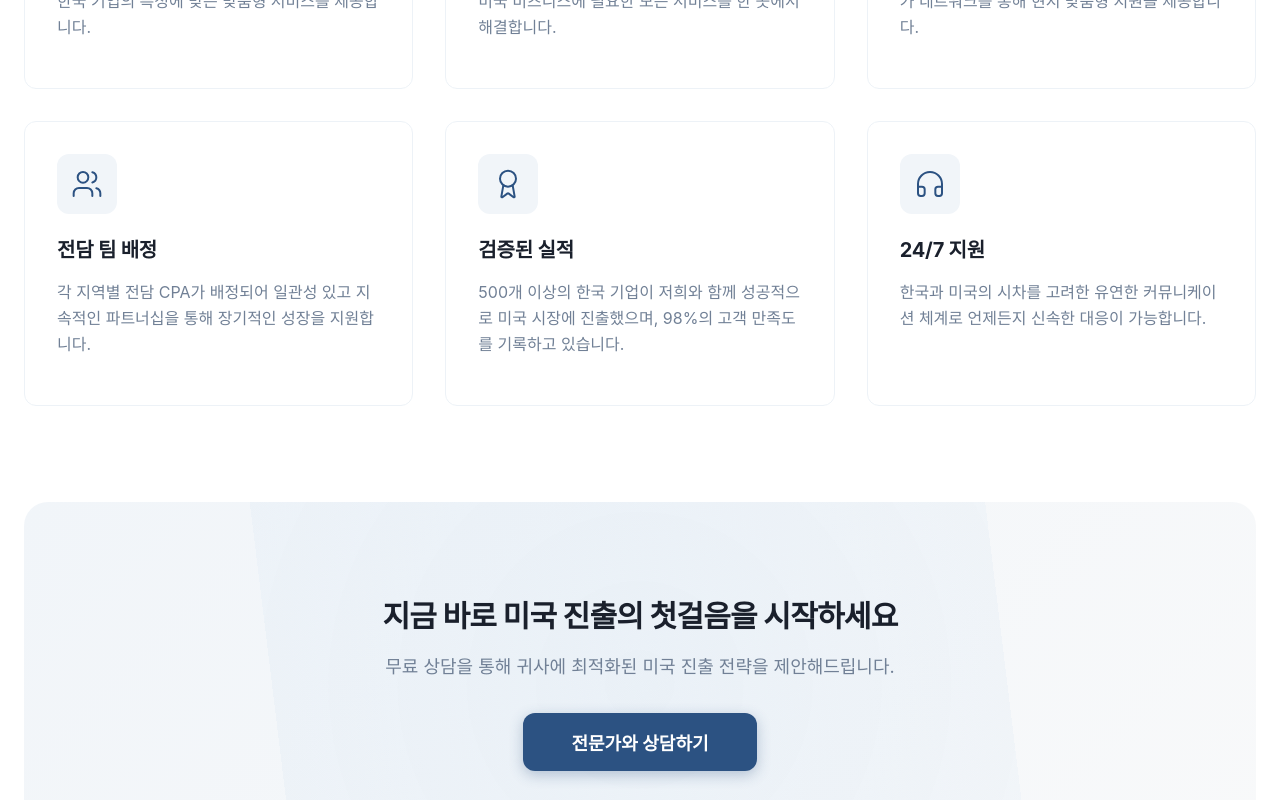
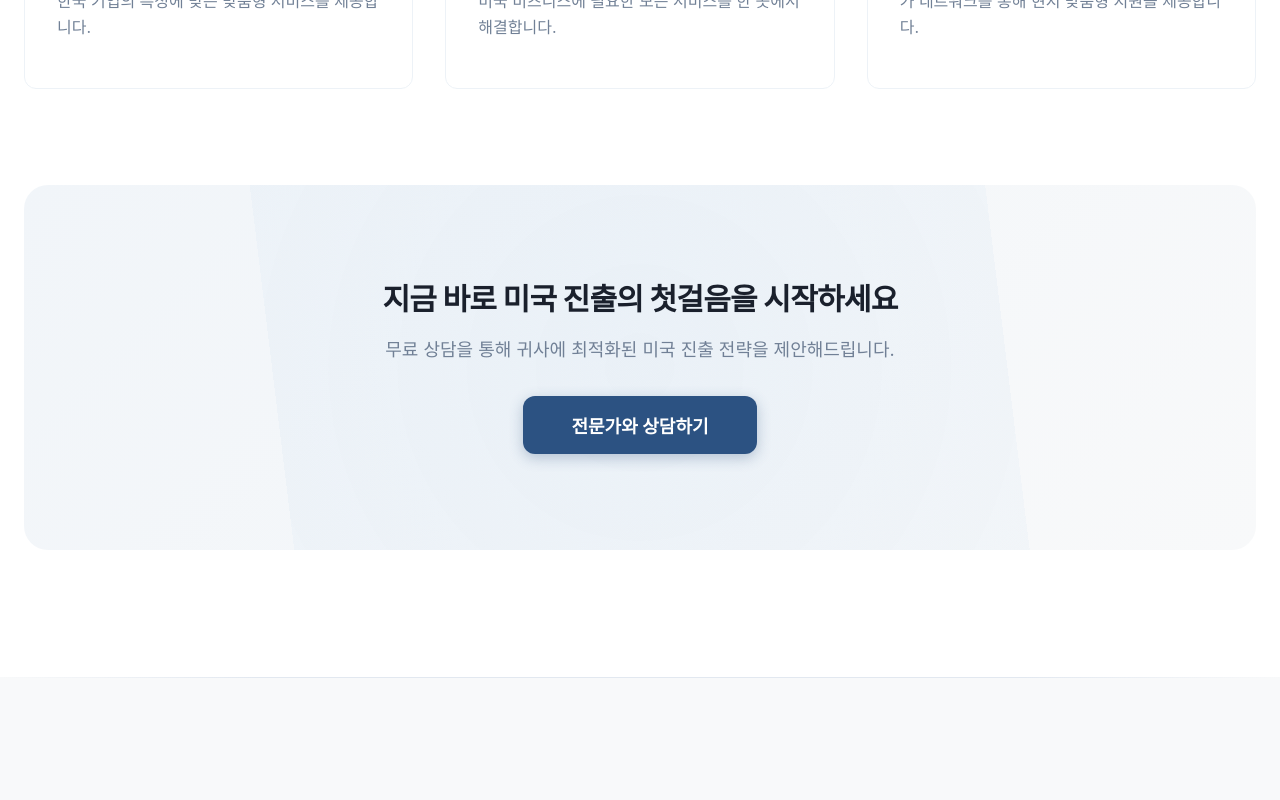
Before and after one commit to JunLee8108/cpa-association-website, a React (Vite) app: page / in a window 1280 px wide. Shown: the part 1540-2340 px from the top of the page. Built offline with nearby package versions, Linux system fonts and the light colour scheme; a web font is replaced by a local one.

Commit message:
each section title updated

```diff
--- a/src/components/pages/home/Home.css
+++ b/src/components/pages/home/Home.css
@@ -1017,7 +1017,7 @@
   position: relative;
   padding-left: var(--spacing-md);
   margin-bottom: var(--spacing-xs);
-  font-size: var(--fs-sm);
+  font-size: var(--fs-base);
   color: var(--gray-700);
   line-height: var(--lh-relaxed);
 }
@@ -1169,7 +1169,7 @@
   }
 
   .home-case-list li {
-    font-size: var(--fs-xs);
+    font-size: var(--fs-sm);
   }
 
   .home-cases-cta-text {
--- a/src/components/pages/home/Home.jsx
+++ b/src/components/pages/home/Home.jsx
@@ -277,48 +277,6 @@ const Home = () => {
                 현지 맞춤형 지원을 제공합니다.
               </p>
             </div>
-
-            <div
-              ref={(el) => (aboutCardsRef.current[3] = el)}
-              className="home-about-card fade-up"
-            >
-              <div className="home-about-card-icon">
-                <Users size={32} strokeWidth={1.5} />
-              </div>
-              <h3 className="home-about-card-title">전담 팀 배정</h3>
-              <p className="home-about-card-description">
-                각 지역별 전담 CPA가 배정되어 일관성 있고 지속적인 파트너십을
-                통해 장기적인 성장을 지원합니다.
-              </p>
-            </div>
-
-            <div
-              ref={(el) => (aboutCardsRef.current[4] = el)}
-              className="home-about-card fade-up"
-            >
-              <div className="home-about-card-icon">
-                <Award size={32} strokeWidth={1.5} />
-              </div>
-              <h3 className="home-about-card-title">검증된 실적</h3>
-              <p className="home-about-card-description">
-                500개 이상의 한국 기업이 저희와 함께 성공적으로 미국 시장에
-                진출했으며, 98%의 고객 만족도를 기록하고 있습니다.
-              </p>
-            </div>
-
-            <div
-              ref={(el) => (aboutCardsRef.current[5] = el)}
-              className="home-about-card fade-up"
-            >
-              <div className="home-about-card-icon">
-                <HeadphonesIcon size={32} strokeWidth={1.5} />
-              </div>
-              <h3 className="home-about-card-title">24/7 지원</h3>
-              <p className="home-about-card-description">
-                한국과 미국의 시차를 고려한 유연한 커뮤니케이션 체계로 언제든지
-                신속한 대응이 가능합니다.
-              </p>
-            </div>
           </div>
 
           <div ref={ctaSectionRef} className="home-about-cta scale-in">
@@ -339,8 +297,8 @@ const Home = () => {
           <div ref={servicesHeaderRef} className="home-services-header fade-up">
             <span className="home-section-tag">Services</span>
             <h2 className="home-section-title">
-              미국 비즈니스의 모든 것,
-              <span className="home-section-highlight">원스톱으로 해결</span>
+              완벽한 서비스로
+              <span className="home-section-highlight">함께하는 미국 진출</span>
             </h2>
             <p className="home-section-description">
               회사 설립부터 세무 관리까지, 각 분야의 전문가가 통합 솔루션을
@@ -543,7 +501,7 @@ const Home = () => {
           <div ref={processHeaderRef} className="home-process-header fade-up">
             <span className="home-section-tag">Process</span>
             <h2 className="home-section-title">
-              체계적인 4단계 프로세스로
+              체계적인 4단계 프로세스
               <span className="home-section-highlight">
                 확실한 성과를 보장합니다
               </span>
```
